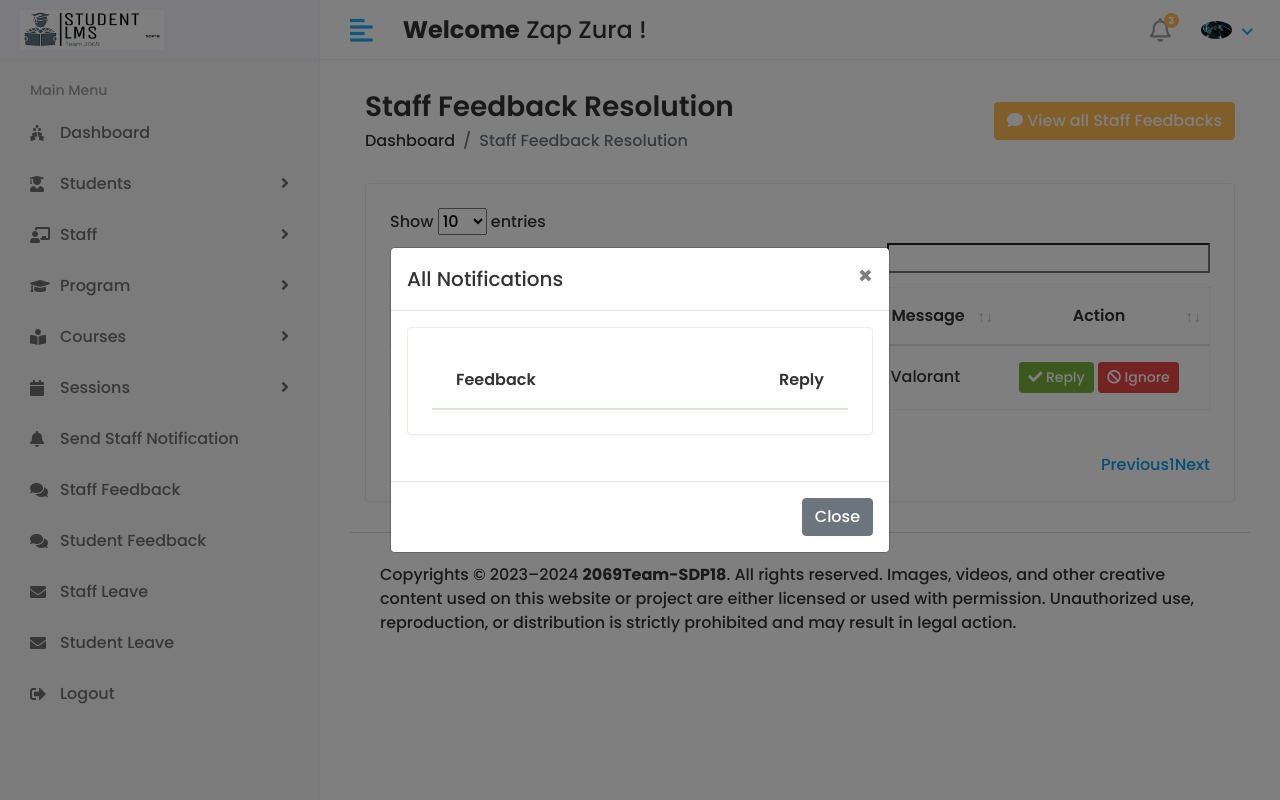
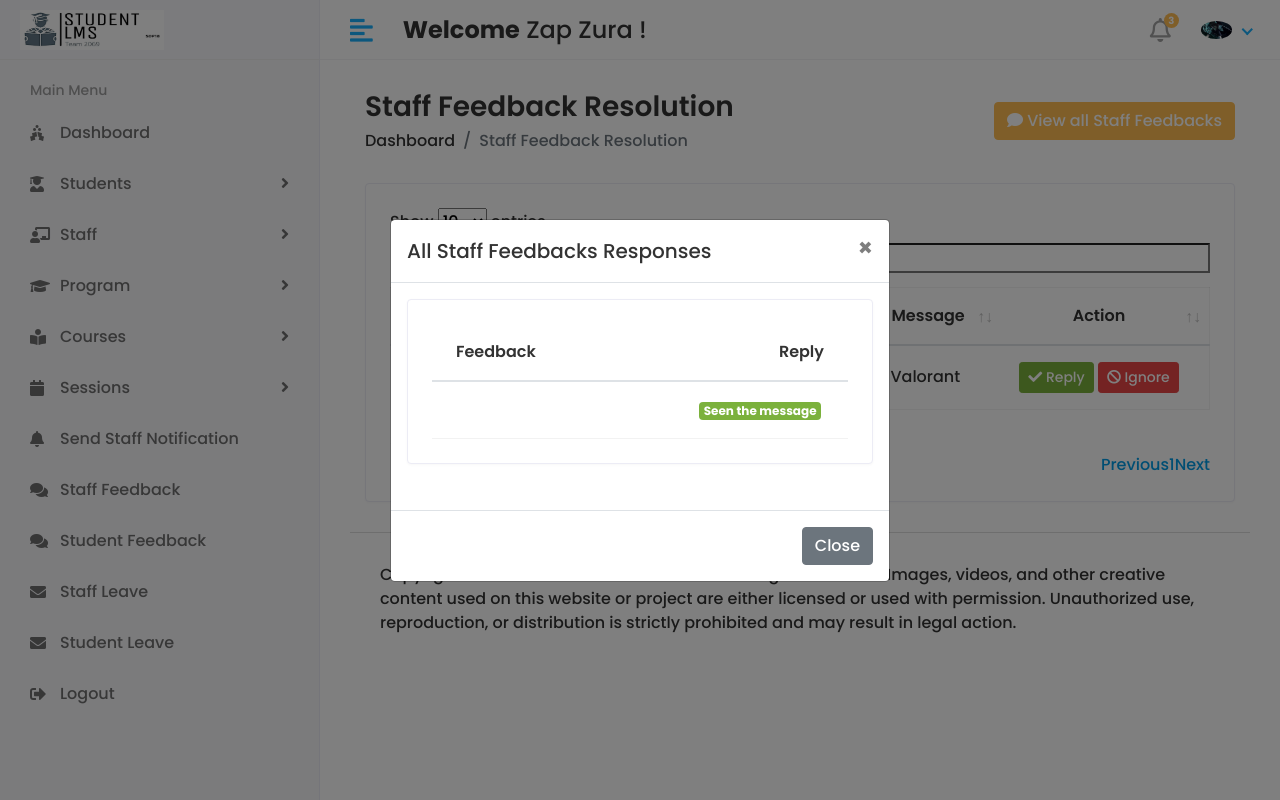
Before and after one commit to KoushikReddyB/Student-Learning-Management-System, a Django app: page /HOD/Staff/Feedback in a window 1280 px wide, after a click on "View all Staff Feedbacks". Run offline with Django 4.2, Linux system fonts and the light colour scheme; a user stored in the database is signed in; data comes from the database, SQL or seed files in the repository; both versions use the stored data as it was after the commit; lists and menus that the app fills with data are empty; some libraries are stand-ins or nearby versions.

Commit message:
made some changes in staff_feedback

```diff
--- a/Studentlearningmanagementsystem/Studentlearningmanagementsystem/HOD_views.py
+++ b/Studentlearningmanagementsystem/Studentlearningmanagementsystem/HOD_views.py
@@ -540,27 +540,19 @@ def STAFF_FEEDBACK_VIEW(request):
         'staff': staff,
     }
     return render(request, 'Hod/staff_feedback.html', context)
-'''
 
-        feedback = Staff_Feedback(
-            staff_id = staff,
-            feedback = feedback,
-            feedback_reply = "",
-        )
-        feedback.save()
-        messages.success(request, "Successfully Sent the Feedback")
-        '''
 @login_required(login_url='/')
-def STAFF_FEEDBACK_REPLY(request, id):
+def STAFF_FEEDBACK_REPLY(request, admin):
     if request.method == 'POST':
         staff_id = request.POST.get("staff_id")
-        reply = request.POST.get('reply')
-
-        staff = Staff.objects.get(id = staff_id)
+        reply = request.POST.get('feedback_reply')
+        feedback = Staff_Feedback.objects.filter(staff_id = admin)
         reply_feedback = Staff_Feedback(
-            staff_id = staff,
+            staff_id = staff_id,
+            feedback = feedback,
             feedback_reply = reply,
         )
+        # print(staff_id, feedback, reply)
         reply_feedback.save()
         messages.success(request, 'Reply sent successfully.')
         return redirect('staff_feedback_view')
--- a/Studentlearningmanagementsystem/Studentlearningmanagementsystem/urls.py
+++ b/Studentlearningmanagementsystem/Studentlearningmanagementsystem/urls.py
@@ -57,8 +57,8 @@ urlpatterns = [
     path('HOD/Staff/Dispprove_Leave/<str:id>', HOD_views.STAFF_DISAPPROVE_LEAVE, name = 'staff_disapprove_leave'),
     ####
     path('HOD/Staff/Feedback', HOD_views.STAFF_FEEDBACK_VIEW, name = 'staff_feedback_view'),
-    path('HOD/Staff/Feedback_Reply/<str:id>', HOD_views.STAFF_FEEDBACK_REPLY, name = 'Staff_feedback_reply'),
-    path('HOD/Staff/Feedback_Ignore/<str:id>', HOD_views.STAFF_FEEDBACK_IGNORE, name = 'Staff_feedback_ignore'),
+    path('HOD/Staff/Feedback_Reply/<str:admin>', HOD_views.STAFF_FEEDBACK_REPLY, name = 'Staff_feedback_reply'),
+    path('HOD/Staff/Feedback_Ignore/<str:admin>', HOD_views.STAFF_FEEDBACK_IGNORE, name = 'Staff_feedback_ignore'),
 
     # THIS IS FOR STAFF URLS
     path('Staff/home', Staff_views.HOME, name = 'Staff_home'),
--- a/Studentlearningmanagementsystem/templates/HOD/staff_feedback.html
+++ b/Studentlearningmanagementsystem/templates/HOD/staff_feedback.html
@@ -40,7 +40,7 @@
                              <td>{{i.feedback}}</td>
                              <td class="text-center">
                               {% if i.status == "" or i.reply is none %}
-                              <button type="button" class="btn btn-success btn-sm" data-toggle="modal" data-target="#sendnotification-{{forloop.counter}}"><i class="fa fa-check"></i>
+                              <button type="button" class="btn btn-success btn-sm" data-toggle="modal" data-target="#sendfeedback-{{forloop.counter}}"><i class="fa fa-check"></i>
                                  Reply
                              </button>
                              <a href="{% url 'Staff_feedback_ignore' i.id %}" class="btn btn-danger btn-sm"><i class="fa fa-ban"></i> Ignore</a>
@@ -62,12 +62,12 @@
  </div>
 
 
-<!-- View all notifications Modal-->
+<!-- View all Feedback  Modal-->
 <div class="modal fade" id="example" tabindex="-1" role="dialog" aria-labelledby="exampleModalCenterTitle1" aria-hidden="true">
     <div class="modal-dialog modal-dialog-centered" role="document">
       <div class="modal-content">
         <div class="modal-header">
-          <h5 class="modal-title" id="exampleModalLongTitle1">All Notifications </h5>
+          <h5 class="modal-title" id="exampleModalLongTitle1">All Staff Feedbacks Responses </h5>
           <button type="button" class="close" data-dismiss="modal" aria-label="Close">
             <span aria-hidden="true">&times;</span>
           </button>
@@ -86,7 +86,7 @@
                               </tr>
                           </thead>
                           <tbody>
-                              {% for i in see_notifications %}
+                              {% for i in staff_feedback %}
                               <tr>
                                   <td>{{i.message}}</td>
 
@@ -113,9 +113,9 @@
     </div>
   </div>
 
-<!-- View Staff notifications Modal -->
+<!-- View Staff feedback Modal -->
 {% for i in staff_feedback %}
-<div class="modal fade" id="sendnotification-{{forloop.counter}}" tabindex="-1" role="dialog" aria-labelledby="exampleModalCenterTitle" aria-hidden="true">
+<div class="modal fade" id="sendfeedback-{{forloop.counter}}" tabindex="-1" role="dialog" aria-labelledby="exampleModalCenterTitle" aria-hidden="true">
    <div class="modal-dialog modal-dialog-centered" role="document">
      <div class="modal-content">
        <div class="modal-header">
@@ -125,14 +125,14 @@
          </button>
        </div>
        <div class="modal-body">
-         <form method="post" action="{% url 'staff_save_notifications' %}">
+         <form method="post" action="{% url 'staff_feedback' %}">
             {% csrf_token %}
             <div class="form-group">
               <label for="feedback">Staff Feedback</label>
               <input type="text" class="form-control" name="feedback" value="{{i.feedback}}" readonly>
             </div>
             <div class="form-group">
-              <label for="reply">Reply to Feedback</label>
+              <label for="feedback_reply">Reply to Feedback</label>
               <textarea class="form-control" name="reply" rows="2" required></textarea>
             </div>
             <input type="text" class="form-control" name="staff_id" value="{{i.staff_id.id}}" readonly hidden>
```
Also changed, not shown: Studentlearningmanagementsystem/db.sqlite3.
